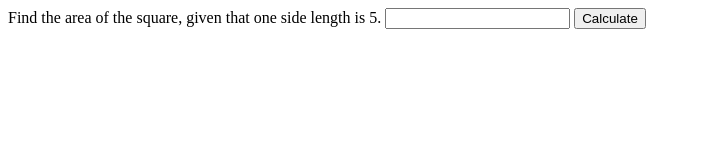
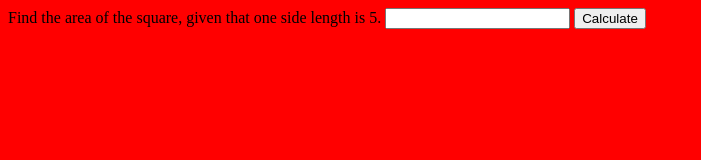
Before and after one commit to Dania-Liu/Unit5-05, a plain HTML site: page index.html in a window 1280 px wide. Shown: the whole page, without its empty margins (0-701 px from the left). Drawn offline with Linux system fonts and the light colour scheme.

Commit message:
Added CSS

```diff
--- a/index.html
+++ b/index.html
@@ -6,7 +6,7 @@
     <title>Unit5-05</title>
     <link href="style.css" rel="stylesheet" type="text/css" />
   </head>
-  <body>
+  <body id="background">
     Find the area of the square, given that one side length is 5. <input type="text" id="input">
     <button id="button">Calculate</button>
     <script src="script.js"></script>
--- a/style.css
+++ b/style.css
@@ -0,0 +1,3 @@
+#background {
+  background-color: red;
+}
```
